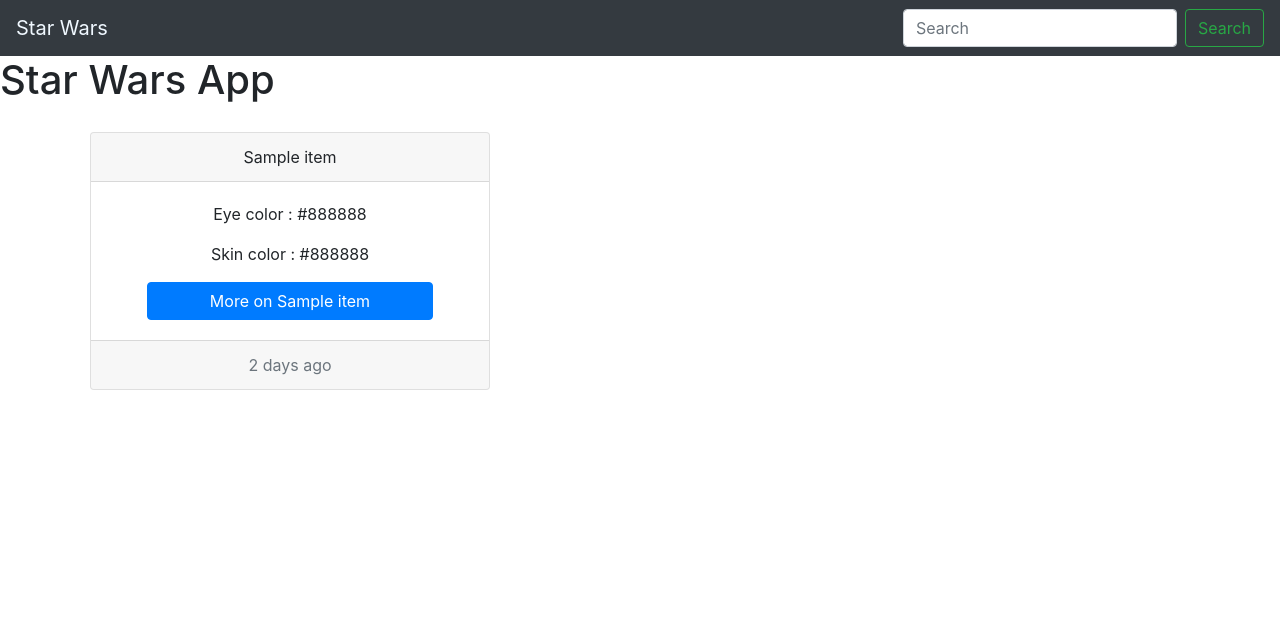
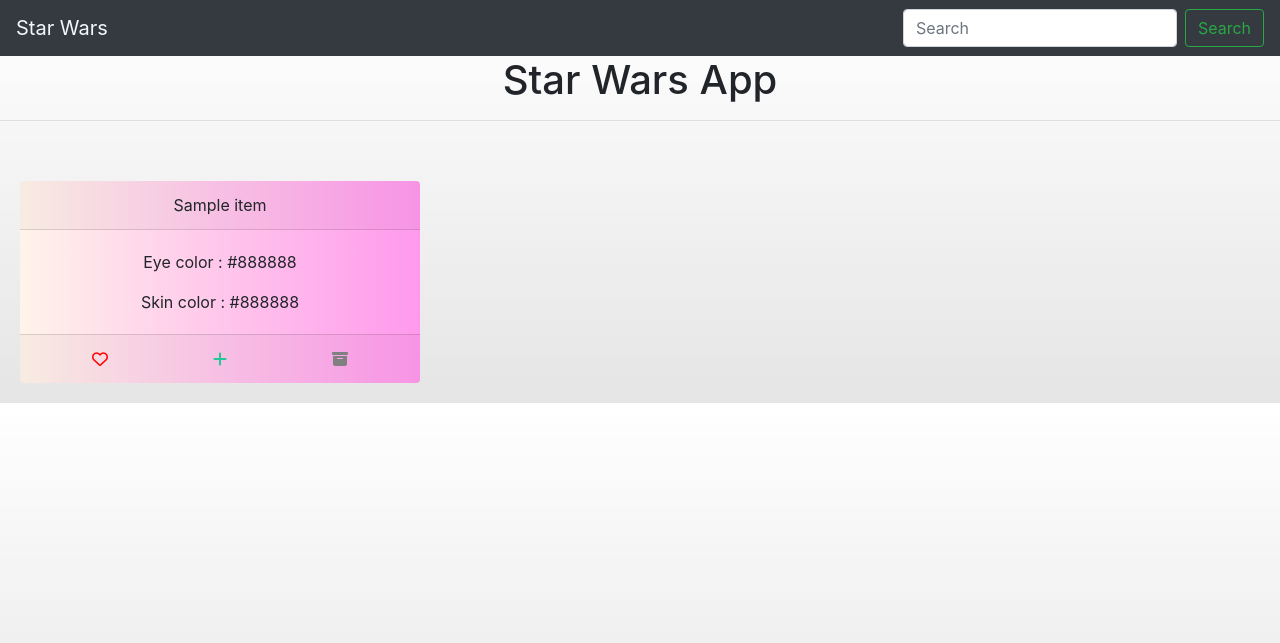
Before and after one commit to melisajuma/SWAPI-challenge3, a Flask app: template app/templates/main.html in a window 1280 px wide. Shown: the top 643 px of the page. Run offline with Flask 2, Linux system fonts and the light colour scheme; the template is opened without the code that fills it: most values are stand-ins (such as "Sample title", 1, 10 or a date in 2020); some libraries are stand-ins or nearby versions.

Commit message:
adds delete and like function

```diff
--- a/app/main/views.py
+++ b/app/main/views.py
@@ -2,6 +2,7 @@ from flask import make_response, render_template, request, redirect, url_for, ab
 from . import main
 from ..requests import get_people, get_person
 import os
+
 
 
 @main.route('/')
@@ -20,6 +21,5 @@ def person(source):
     '''
     result = get_person(source)
     title = result.name
-    print (title)
     response = make_response(render_template('profile.html', title = title, result = result))
     return response
--- /dev/null
+++ b/app/static/css/effects.css
@@ -0,0 +1,3 @@
+.hide{
+    display: none;
+}
--- a/app/templates/main.html
+++ b/app/templates/main.html
@@ -8,8 +8,11 @@
     <meta name="viewport" content="width=device-width, initial-scale=1, shrink-to-fit=no">
 
     <!-- Bootstrap CSS -->
-    <link rel="stylesheet" href="https://stackpath.bootstrapcdn.com/bootstrap/4.4.1/css/bootstrap.min.css"
-        integrity="sha384-Vkoo8x4CGsO3+Hhxv8T/Q5PaXtkKtu6ug5TOeNV6gBiFeWPGFN9MuhOf23Q9Ifjh" crossorigin="anonymous">
+    <link rel="stylesheet" href="https://stackpath.bootstrapcdn.com/bootstrap/4.4.1/css/bootstrap.min.css" integrity="sha384-Vkoo8x4CGsO3+Hhxv8T/Q5PaXtkKtu6ug5TOeNV6gBiFeWPGFN9MuhOf23Q9Ifjh" crossorigin="anonymous">
+    <!-- <link href="https://stackpath.bootstrapcdn.com/font-awesome/4.7.0/css/font-awesome.min.css" rel="stylesheet" integrity="sha384-wvfXpqpZZVQGK6TAh5PVlGOfQNHSoD2xbE+QkPxCAFlNEevoEH3Sl0sibVcOQVnN" crossorigin="anonymous"> -->
+    <script src="https://kit.fontawesome.com/a076d05399.js"></script>
+    <script src="https://code.jquery.com/jquery-3.4.1.slim.min.js" integrity="sha384-J6qa4849blE2+poT4WnyKhv5vZF5SrPo0iEjwBvKU7imGFAV0wwj1yYfoRSJoZ+n" crossorigin="anonymous"></script>
+    <link rel="stylesheet" href="{{url_for('static', filename='css/effects.css')}}">
     {% if title %}
     <title>{{title}}</title>
     {% else %}
@@ -17,44 +20,100 @@
     {% endif %}
 </head>
 
-<body>
+<body style="margin:0px; padding: 0px; height:100%; width: 100%; background-image: linear-gradient(to top, rgba(0,0,0,0.1), rgba(255,255,255,0.7));;">
     <style>
+        h1{
+            text-align: center;
+        }
+        .card.text-center{
+            float: left;
+            margin: 20px;
+            width: 400px;
+            border: 0px;
+            background-image: linear-gradient(to right, rgba(255,145,45,0.1), rgba(255,0,210,0.4));
+        }
+        .contained, #iLike{
+            align-content: center;
+            display: -webkit-flex;
+            display: flex;
+            -webkit-flex-wrap: wrap;
+            flex-wrap: wrap;
+        }
+        .ard-footer.text-muted{
+            width: 100%;
+            display: inline-block;
+        }
+        .fa-contain{
+            width: 100%/3;
+        }
     </style>
     {% block navbar %}
     {% include 'navbar.html' %}
     {% endblock %}
     <h1>Star Wars App</h1>
+    <hr>
+    <div id="iLike">
 
-    <div class="container">
-        <div class="row">
+    </div>
+    <br>
+    <div class="contained" id="contained">
         {% for item in people %}
-            <div class="card text-center" style="margin: 20px; width: 400px;">
+        <div class="card text-center" id="id{{item.url}}">
             <div class="card-header">{{item.name}}</div>
             <div class="card-body">
                 <p class="card-text">Eye color : {{item.eye_color}}</p>
                 <p class="card-text">Skin color : {{item.skin_color}}</p>
-                    <a href="/person/{{item.url}}" class="btn btn-primary" style="width: 80%;">More on {{item.name}}</a>
             </div>
             <div class="card-footer text-muted">
-                    2 days ago
+                <div class="container">
+                    <div class="row">
+                        <div class="fa-contain col-sm-4">
+                            <span class="d-inline-block" tabindex="0" data-toggle="tooltip" title="Like">
+                                <i onclick="like('like{{item.url}}','id{{item.url}}')" class="far fa-heart" style="color: red" id="like{{item.url}}"></i>
+                            </span>
+                        </div>
+                        <div class="fa-contain col-sm-4">
+                            <span class="d-inline-block" tabindex="0" data-toggle="tooltip" title="Add to Favourites">
+                                <i onclick="add('{{item.url}}')" class="fas fa-plus"style="color: #20c997;"></i>
+                            </span>
+                        </div>
+                        <div class="fa-contain col-sm-4">
+                            <span class="d-inline-block" tabindex="0" data-toggle="tooltip" title="Delete">
+                                <i onclick="del('id{{item.url}}')" class="fas fa-archive"style="color: grey;"></i>
+                            </span>
+                        </div>
+                    </div>
+                </div>
             </div>
         </div>
         {% endfor %}
     </div>
-    </div>
 
 
+
+    <script type="text/javascript">
+        const like = (path) => {
+            let data = document.getElementById(path);
+            let classes = data.classList.value.split(' ');
+            if (classes.find(element => element == 'fas')){
+                data.classList.remove('fas');
+                data.classList.add('far');
+            } else {
+                data.classList.remove('far');
+                data.classList.add('fas');
+            };
+        };
+
+        const del = (path) => {
+            let data = document.getElementById(path);
+            data.classList.add('hide');
+        };
+    </script>
     <!-- Optional JavaScript -->
     <!-- jQuery first, then Popper.js, then Bootstrap JS -->
-    <script src="https://code.jquery.com/jquery-3.4.1.slim.min.js"
-        integrity="sha384-J6qa4849blE2+poT4WnyKhv5vZF5SrPo0iEjwBvKU7imGFAV0wwj1yYfoRSJoZ+n"
-        crossorigin="anonymous"></script>
-    <script src="https://cdn.jsdelivr.net/npm/popper.js@1.16.0/dist/umd/popper.min.js"
-        integrity="sha384-Q6E9RHvbIyZFJoft+2mJbHaEWldlvI9IOYy5n3zV9zzTtmI3UksdQRVvoxMfooAo"
-        crossorigin="anonymous"></script>
-    <script src="https://stackpath.bootstrapcdn.com/bootstrap/4.4.1/js/bootstrap.min.js"
-        integrity="sha384-wfSDF2E50Y2D1uUdj0O3uMBJnjuUD4Ih7YwaYd1iqfktj0Uod8GCExl3Og8ifwB6"
-        crossorigin="anonymous"></script>
+    <script type="text/javascript" src="../static/js/api.js"></script>
+    <script src="https://cdn.jsdelivr.net/npm/popper.js@1.16.0/dist/umd/popper.min.js" integrity="sha384-Q6E9RHvbIyZFJoft+2mJbHaEWldlvI9IOYy5n3zV9zzTtmI3UksdQRVvoxMfooAo" crossorigin="anonymous"></script>
+    <script src="https://stackpath.bootstrapcdn.com/bootstrap/4.4.1/js/bootstrap.min.js" integrity="sha384-wfSDF2E50Y2D1uUdj0O3uMBJnjuUD4Ih7YwaYd1iqfktj0Uod8GCExl3Og8ifwB6" crossorigin="anonymous"></script>
 </body>
 
 </html>
--- a/config.py
+++ b/config.py
@@ -3,7 +3,6 @@ import os
 class Config:
     '''
     '''
-    BASE_URL = 'https://swapi.co/api/people/'
     SECRET_KEY = os.environ.get('SECRET_KEY')
 
 
```
Also changed, not shown: app/models.py (+69 -12 lines), app/static/js/api.js (added, +7 -0 lines), manage.py (+6 -1 lines), 1 other file. Lines whose indentation alone changed are shown as unchanged.
